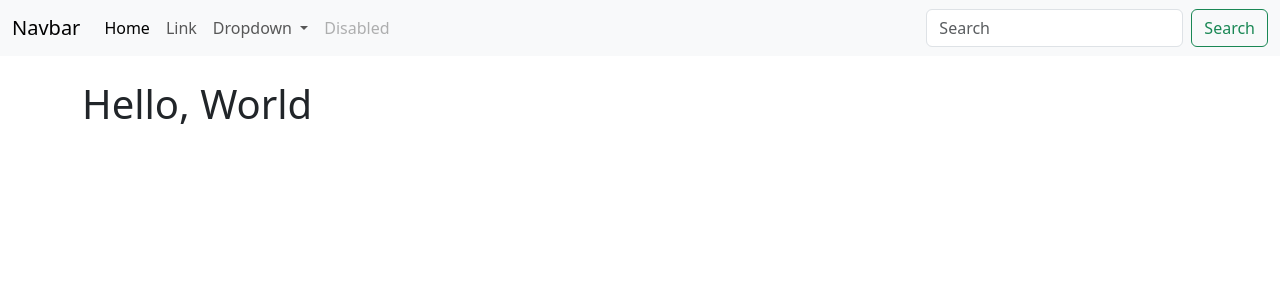
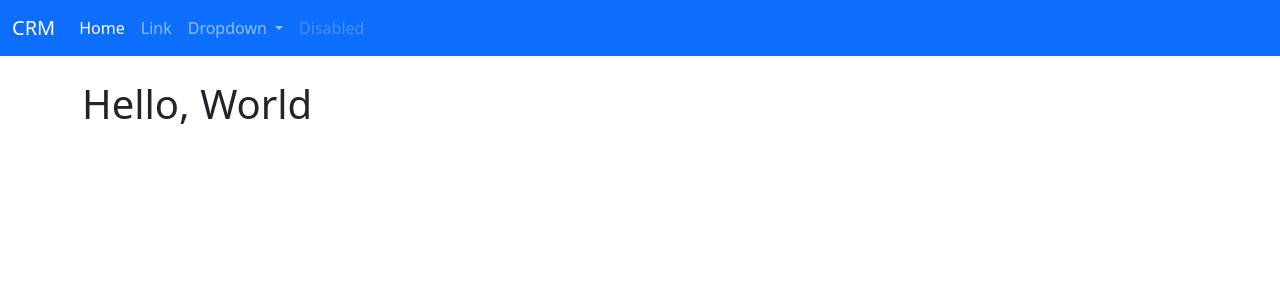
Before and after one commit to ahmed-elarosi/crm, a Django app: page / in a window 1280 px wide. Shown: the top 300 px of the page. Run offline with Django 5.2, Linux system fonts and the light colour scheme.

Commit message:
style navbar

```diff
--- a/website/templates/navbar.html
+++ b/website/templates/navbar.html
@@ -1,6 +1,6 @@
-<nav class="navbar navbar-expand-lg bg-body-tertiary">
+<nav class="navbar navbar-expand-lg navbar-dark bg-primary">
     <div class="container-fluid">
-        <a class="navbar-brand" href="#">Navbar</a>
+        <a class="navbar-brand" href="{% url 'home' %}">CRM</a>
         <button class="navbar-toggler" type="button" data-bs-toggle="collapse" data-bs-target="#navbarSupportedContent"
             aria-controls="navbarSupportedContent" aria-expanded="false" aria-label="Toggle navigation">
             <span class="navbar-toggler-icon"></span>
@@ -31,10 +31,10 @@
                     <a class="nav-link disabled" aria-disabled="true">Disabled</a>
                 </li>
             </ul>
-            <form class="d-flex" role="search">
+            <!-- <form class="d-flex" role="search">
                 <input class="form-control me-2" type="search" placeholder="Search" aria-label="Search" />
                 <button class="btn btn-outline-success" type="submit">Search</button>
-            </form>
+            </form> -->
         </div>
     </div>
 </nav>
```
